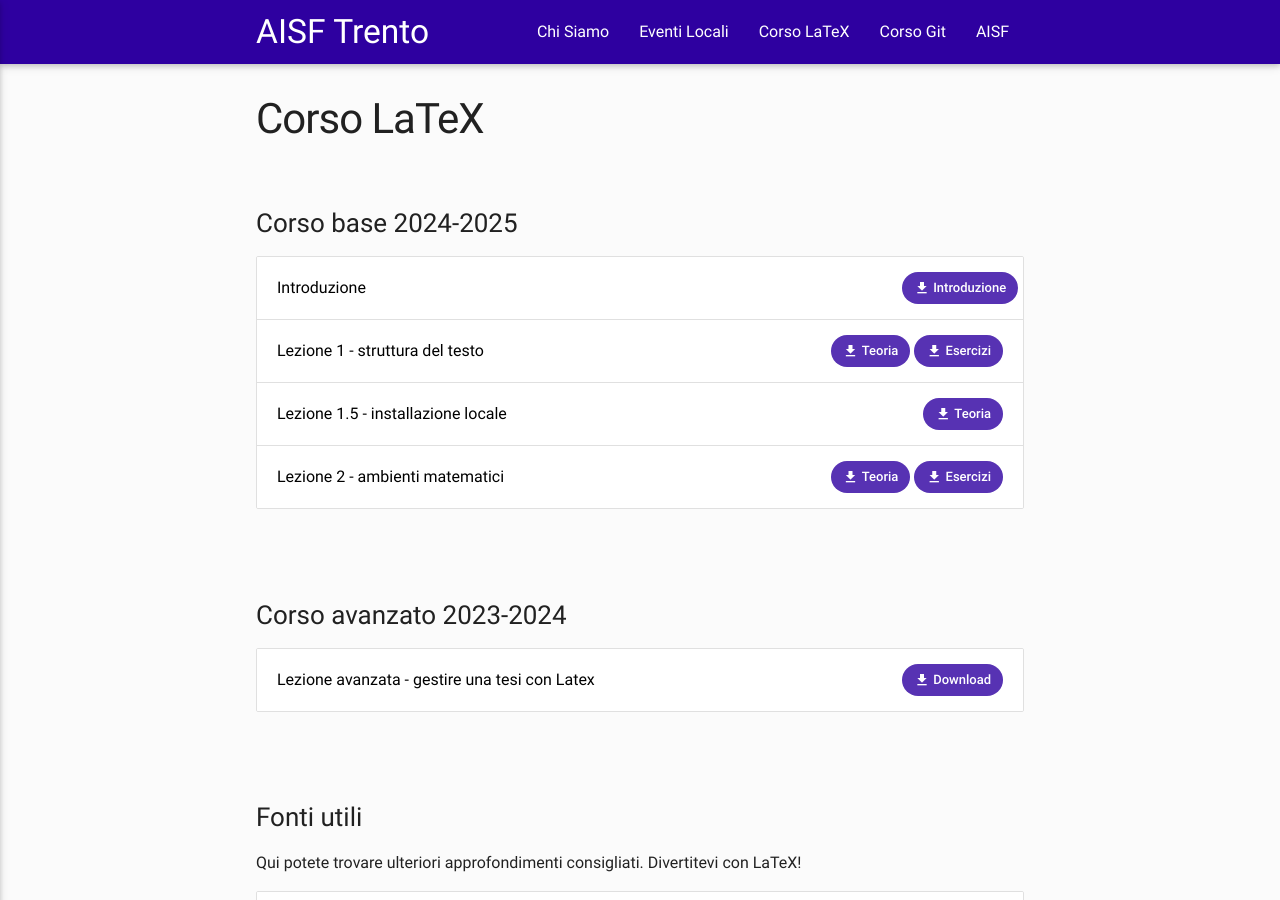
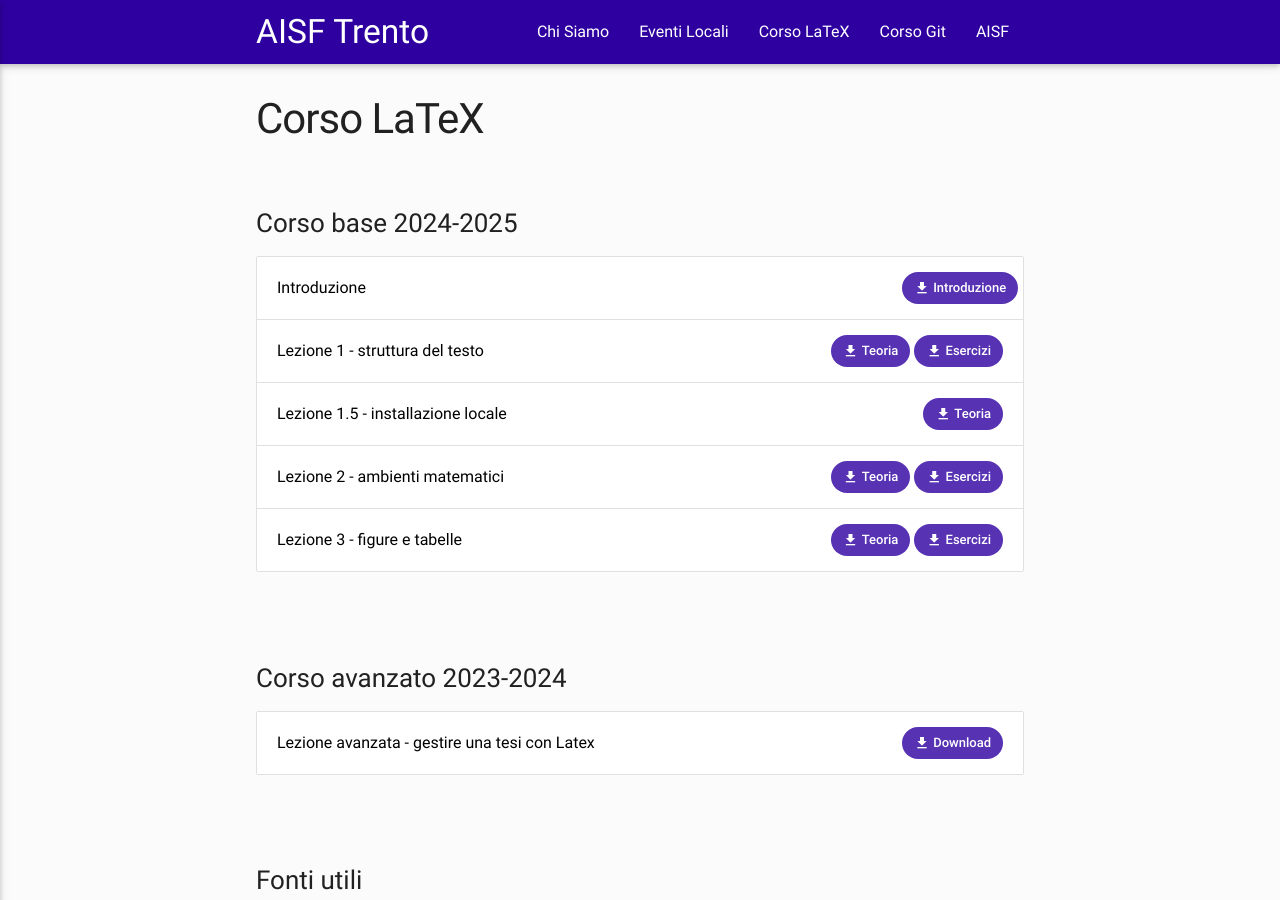
Before and after one commit to ai-sf/trento, a Jekyll site: the page built from latex.html, in a window 1280 px wide and 900 px high. Built offline with Jekyll 4.4.1, drawn with Linux system fonts in a browser that asks for light colours; nearby versions of some CDN libraries.

Commit message:
update latex slides

```diff
--- a/_data/latex.yml
+++ b/_data/latex.yml
@@ -26,12 +26,12 @@ sezioni:
           url: "Lezione_2_24-25.pdf"
         - nome: "Esercizi"
           url: "Esercizi_2_24-25.pdf"
-      # - testo: "Lezione 3 - figure"
-      #   urls:
-      #   - nome: "Teoria"
-      #     url: "lezione3_23-24.pdf"
-      #   - nome: "Esercizi"
-      #     url: "esercizi3_23-24.pdf"
+      - testo: "Lezione 3 - figure e tabelle"
+        urls:
+        - nome: "Teoria"
+          url: "Lezione_3_24-25.pdf"
+        - nome: "Esercizi"
+          url: "Esercizi_3_24-25.pdf"
       # - testo: "Lezione 4 - extra"
       #   urls:
       #   - nome: "Teoria"
```
Also changed, not shown: 2 other files.
